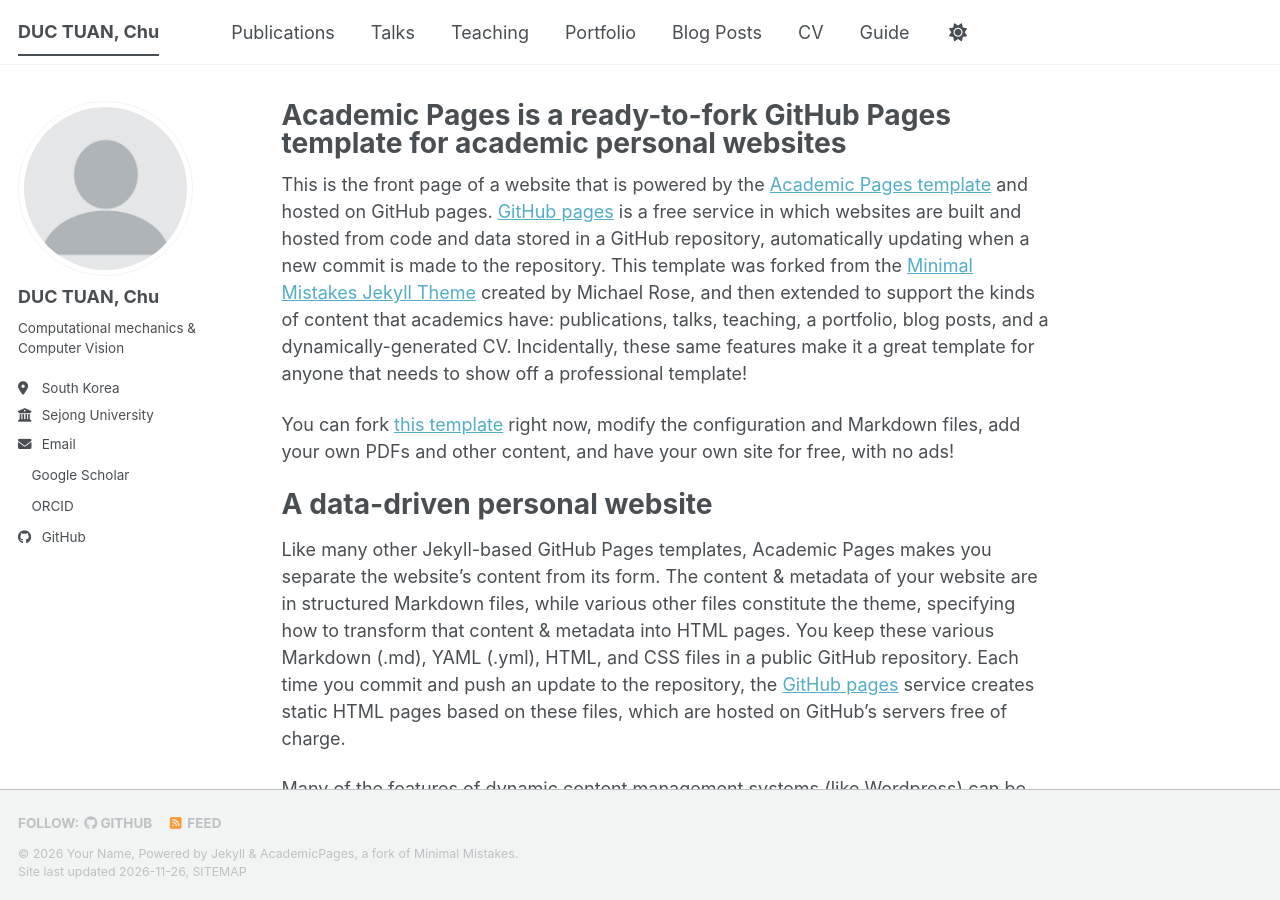
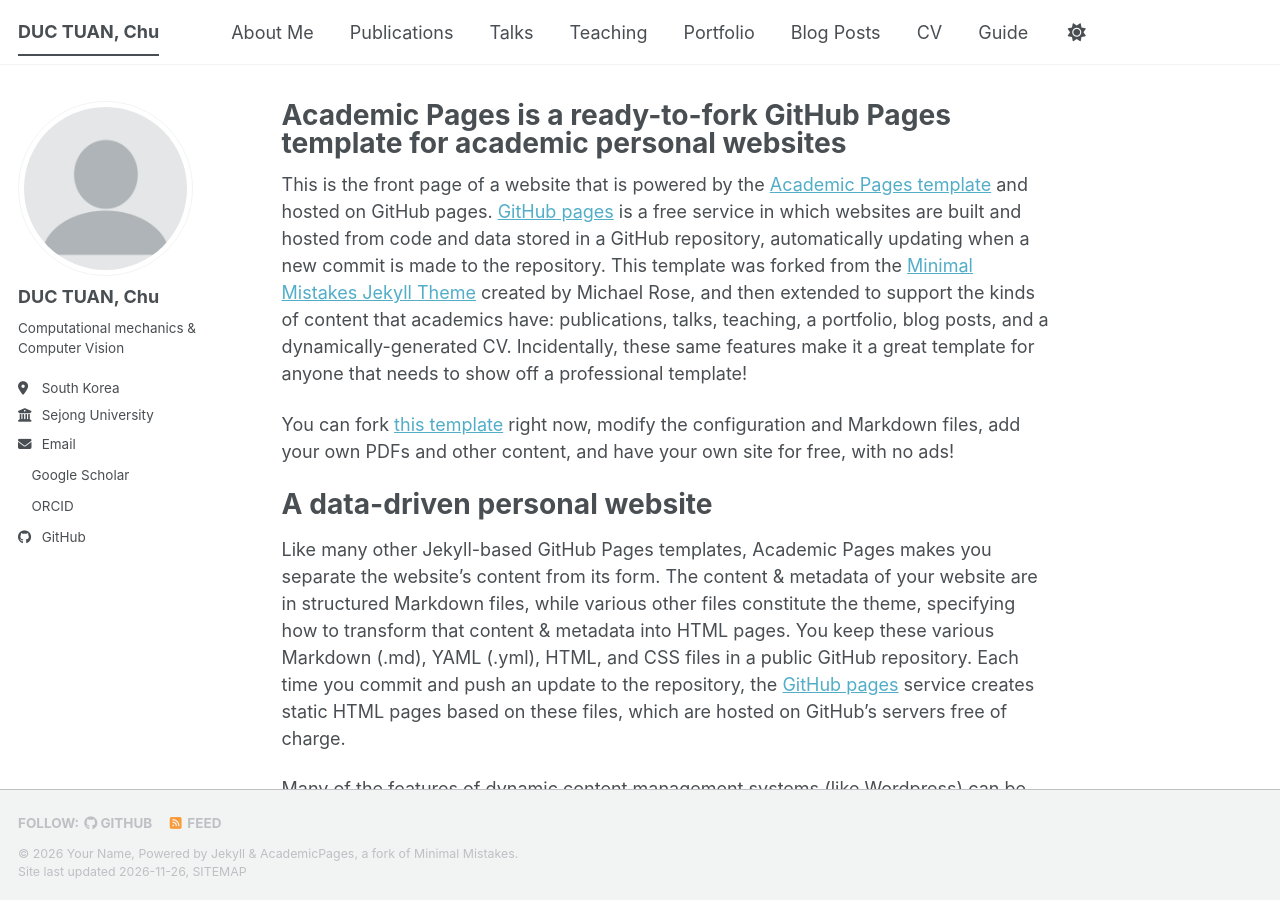
Before and after one commit to iumaimon/iumaimon.github.io, a Jekyll site: the page built from _pages/about.md, in a window 1280 px wide and 900 px high. Built offline with Jekyll 4.4.1, drawn with Linux system fonts in a browser that asks for light colours; a script bundle is joined from its source files by our own code; a style sheet for code colours, icons or effects is not loaded.

Commit message:
Update navigation.yml

```diff
--- a/_data/navigation.yml
+++ b/_data/navigation.yml
@@ -8,6 +8,9 @@
 #      Markdown formatted page while the second is generated using JSON.
 
 main:
+  - title: "About Me"
+    url:
+
   - title: "Publications"
     url: /publications/
 
```
